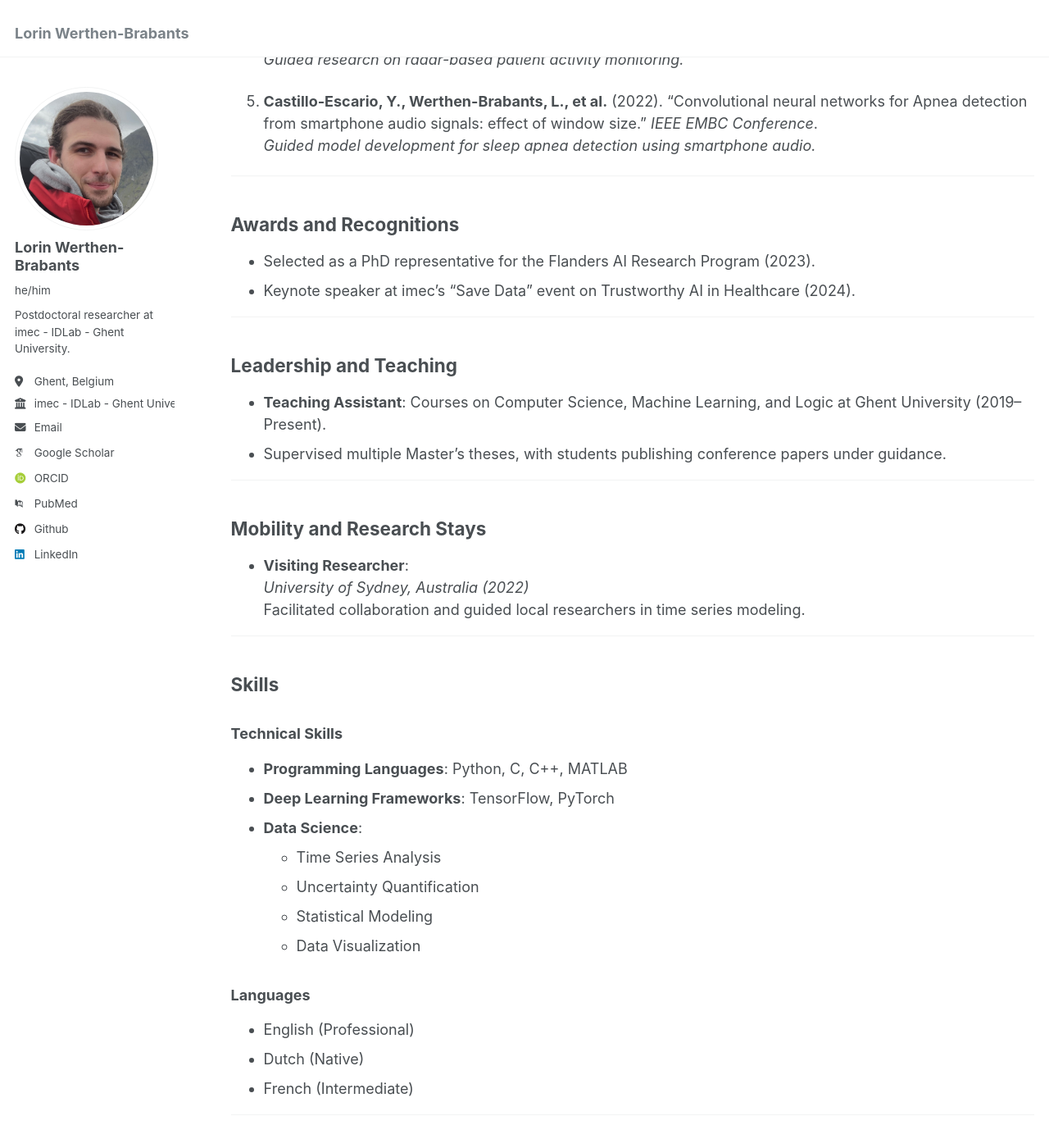
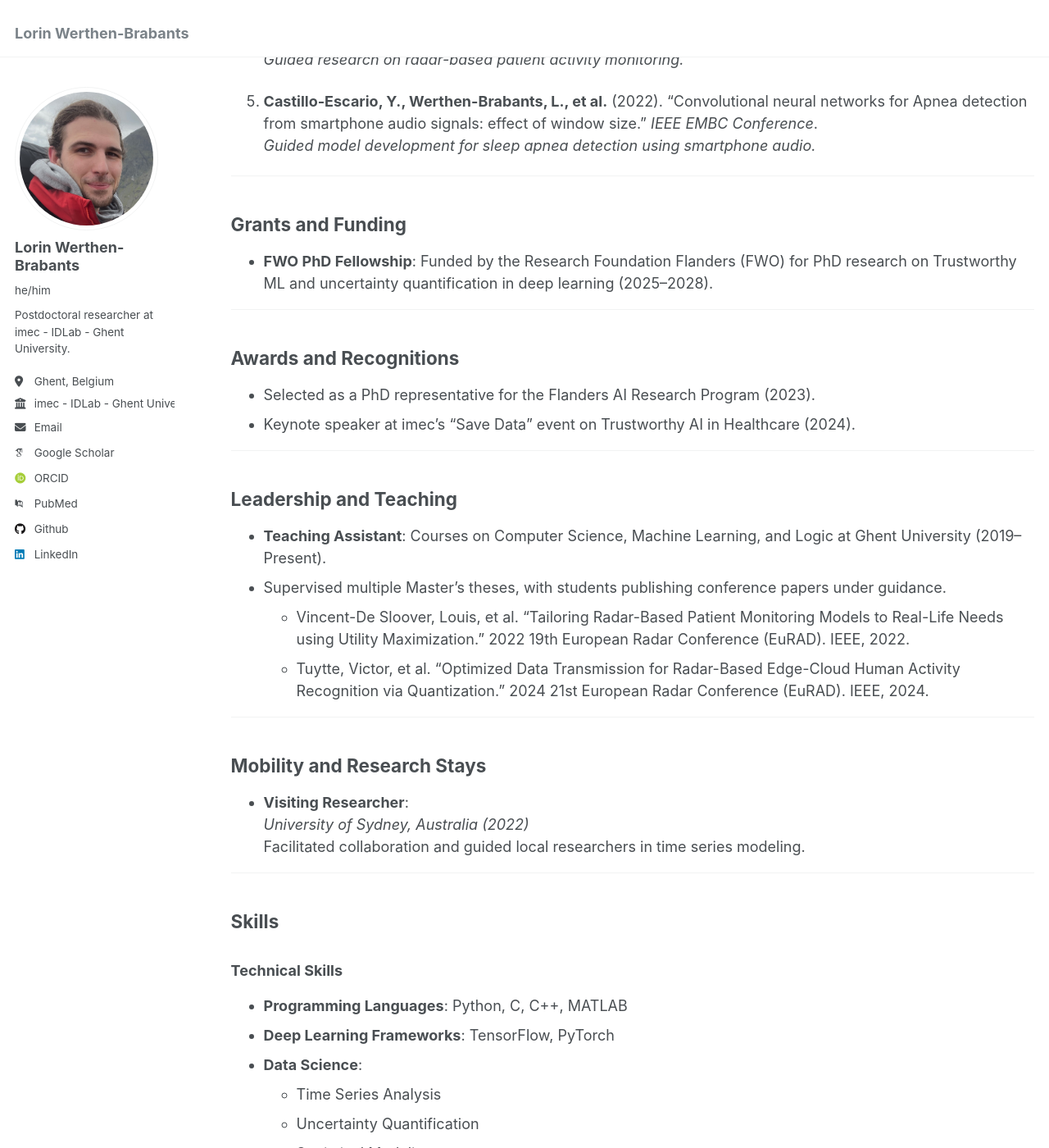
Before and after one commit to werthen/werthen.com, a Jekyll site: the page built from _pages/cv.md, in a window 1280 px wide and 1400 px high, scrolled down 1832 px. Shown: the whole window at 82% size. Built offline with Jekyll 4.4.1, drawn with Linux system fonts in a browser that asks for light colours; some web fonts are replaced.

Commit message:
Update CV a bit

```diff
--- a/_pages/cv.md
+++ b/_pages/cv.md
@@ -75,6 +75,12 @@ redirect_from:
 
 ---
 
+## Grants and Funding
+
+- **FWO PhD Fellowship**: Funded by the Research Foundation Flanders (FWO) for PhD research on Trustworthy ML and uncertainty quantification in deep learning (2025–2028).
+
+---
+
 ## Awards and Recognitions
 
 - Selected as a PhD representative for the Flanders AI Research Program (2023).
@@ -86,6 +92,8 @@ redirect_from:
 
 - **Teaching Assistant**: Courses on Computer Science, Machine Learning, and Logic at Ghent University (2019–Present).
 - Supervised multiple Master's theses, with students publishing conference papers under guidance.
+  - Vincent-De Sloover, Louis, et al. "Tailoring Radar-Based Patient Monitoring Models to Real-Life Needs using Utility Maximization." 2022 19th European Radar Conference (EuRAD). IEEE, 2022.
+  - Tuytte, Victor, et al. "Optimized Data Transmission for Radar-Based Edge-Cloud Human Activity Recognition via Quantization." 2024 21st European Radar Conference (EuRAD). IEEE, 2024.
 
 ---
 
```
